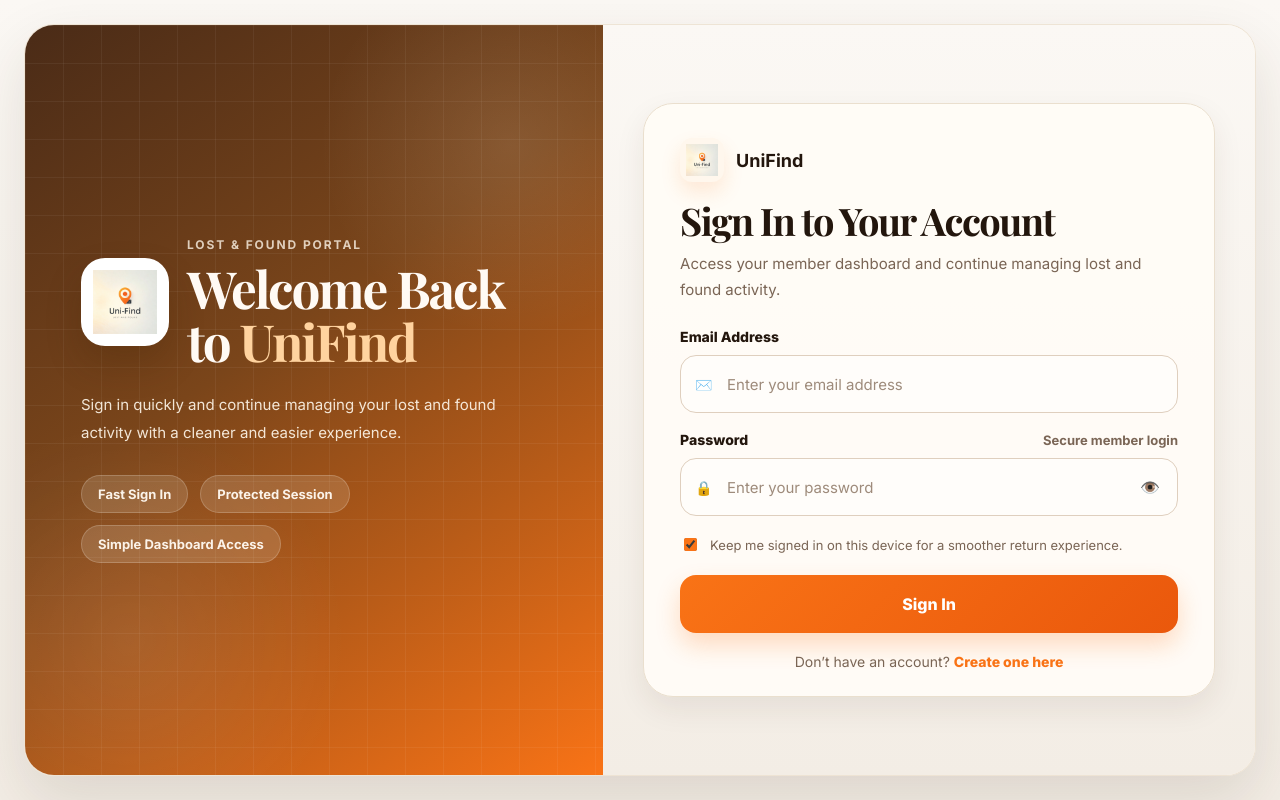
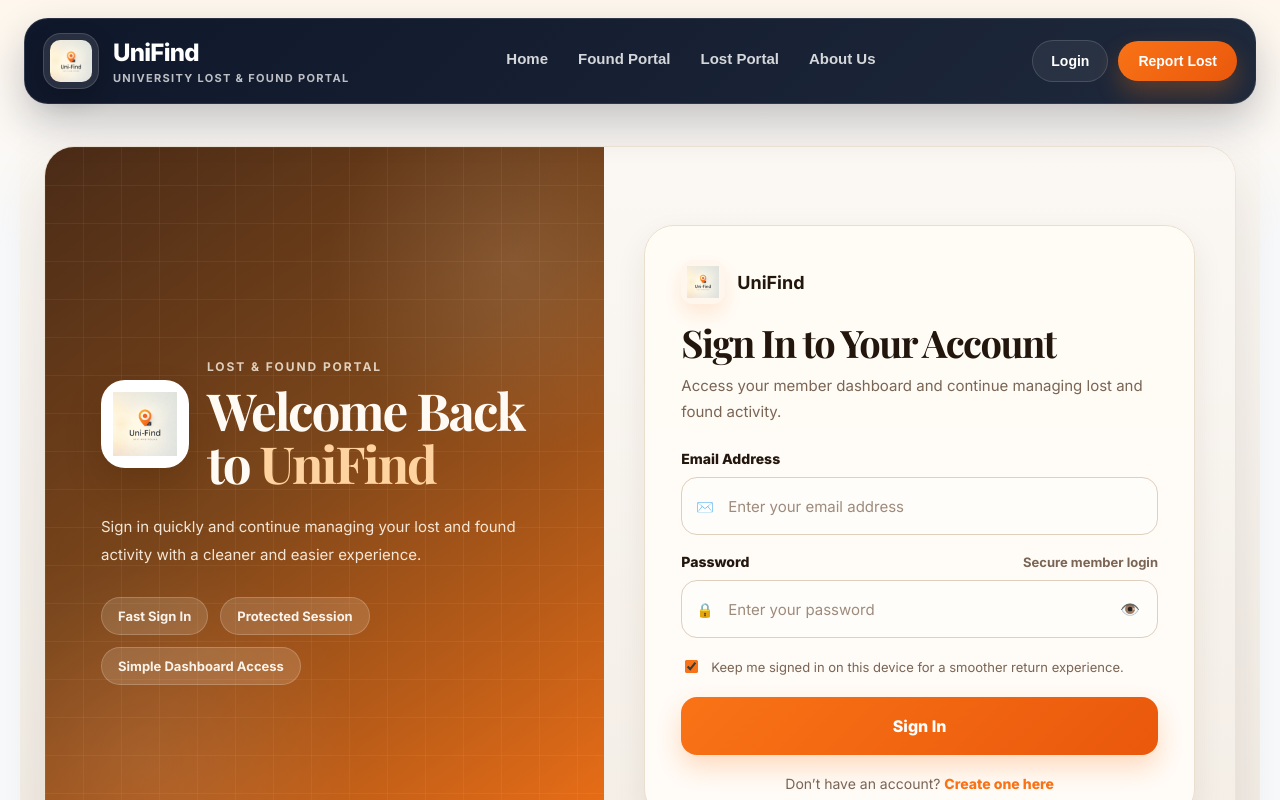
Before and after one commit to Rakimnr/Uni-Find, a React (Vite) app in the folder Frontend/: page /login in a window 1280 px wide. Shown: the top 800 px of the page. Built offline with nearby package versions, Linux system fonts and the light colour scheme; no server answers.

Commit message:
improve UI and fix layout issues across homepage and auth pages

```diff
--- a/Frontend/src/components/common/Navbar.jsx
+++ b/Frontend/src/components/common/Navbar.jsx
@@ -1,7 +1,7 @@
 import { useNavigate } from "react-router-dom";
 import logo from "../../assets/logo.jpeg";
 
-function Navbar({ active = "home" }) {
+function Navbar({ active = "home", isOverlay = false }) {
   const navigate = useNavigate();
 
   const navItems = [
@@ -12,7 +12,12 @@
   ];
 
   return (
-    <header style={styles.header}>
+    <header
+      style={{
+        ...styles.header,
+        ...(isOverlay ? styles.headerOverlay : styles.headerDefault),
+      }}
+    >
       <div style={styles.headerInner}>
         <div style={styles.logoBox} onClick={() => navigate("/")}>
           <div style={styles.logoWrap}>
@@ -66,33 +71,40 @@
 
 const ORANGE = "#f97316";
 const ORANGE_DARK = "#ea580c";
-const TEXT = "#111827";
-const MUTED = "#6b7280";
+const NAVY_START = "#0f172a";
+const NAVY_END = "#1e293b";
 
 const styles = {
   header: {
-    position: "sticky",
     top: 0,
+    left: 0,
+    width: "100%",
     zIndex: 1000,
     padding: "18px 24px 0",
-    background:
-      "linear-gradient(180deg, rgba(248,243,236,0.95) 0%, rgba(248,243,236,0.82) 60%, rgba(248,243,236,0) 100%)",
-    backdropFilter: "blur(12px)",
+    boxSizing: "border-box",
+  },
+
+  headerOverlay: {
+    position: "absolute",
+  },
+
+  headerDefault: {
+    position: "relative",
   },
 
   headerInner: {
     maxWidth: "1380px",
     margin: "0 auto",
-    minHeight: "84px",
+    minHeight: "82px",
     display: "flex",
     alignItems: "center",
     justifyContent: "space-between",
     gap: "18px",
     padding: "14px 18px",
-    borderRadius: "28px",
-    background: "rgba(255, 252, 247, 0.88)",
-    border: "1px solid rgba(234, 88, 12, 0.10)",
-    boxShadow: "0 18px 40px rgba(17, 24, 39, 0.08)",
+    borderRadius: "24px",
+    background: `linear-gradient(135deg, ${NAVY_START} 0%, ${NAVY_END} 100%)`,
+    border: "1px solid rgba(255,255,255,0.10)",
+    boxShadow: "0 18px 40px rgba(15, 23, 42, 0.24)",
     flexWrap: "wrap",
   },
 
@@ -105,16 +117,16 @@
   },
 
   logoWrap: {
-    width: "58px",
-    height: "58px",
+    width: "56px",
+    height: "56px",
     borderRadius: "18px",
-    background: "linear-gradient(135deg, #fffaf5 0%, #ffffff 100%)",
+    background: "rgba(255,255,255,0.10)",
     display: "flex",
     alignItems: "center",
     justifyContent: "center",
-    border: "1px solid rgba(234, 88, 12, 0.10)",
-    boxShadow: "0 12px 24px rgba(249, 115, 22, 0.12)",
+    border: "1px solid rgba(255,255,255,0.14)",
     overflow: "hidden",
+    boxShadow: "0 10px 24px rgba(0, 0, 0, 0.18)",
   },
 
   logoImage: {
@@ -126,7 +138,7 @@
 
   logoText: {
     margin: 0,
-    color: TEXT,
+    color: "#ffffff",
     fontSize: "24px",
     fontWeight: "800",
     letterSpacing: "-0.03em",
@@ -134,7 +146,7 @@
 
   logoSub: {
     margin: "4px 0 0 0",
-    color: MUTED,
+    color: "rgba(255,255,255,0.72)",
     fontSize: "11px",
     fontWeight: "700",
     letterSpacing: "0.12em",
@@ -145,37 +157,32 @@
     display: "flex",
     alignItems: "center",
     justifyContent: "center",
-    gap: "8px",
-    padding: "6px",
-    borderRadius: "999px",
-    background: "#fffdf9",
-    border: "1px solid #eee5db",
-    boxShadow: "inset 0 1px 0 rgba(255,255,255,0.9)",
+    gap: "26px",
+    padding: "6px 10px",
     flexWrap: "wrap",
   },
 
   navButton: {
     border: "none",
     background: "transparent",
-    color: "#4b5563",
-    padding: "12px 18px",
-    borderRadius: "999px",
+    color: "rgba(255,255,255,0.82)",
+    padding: "10px 2px 12px",
     cursor: "pointer",
-    fontSize: "14px",
+    fontSize: "15px",
     fontWeight: "700",
+    borderBottom: "3px solid transparent",
     transition: "0.2s ease",
   },
 
   activeNavButton: {
     border: "none",
-    background: `linear-gradient(135deg, ${ORANGE} 0%, ${ORANGE_DARK} 100%)`,
+    background: "transparent",
     color: "#ffffff",
-    padding: "12px 18px",
-    borderRadius: "999px",
+    padding: "10px 2px 12px",
     cursor: "pointer",
-    fontSize: "14px",
+    fontSize: "15px",
     fontWeight: "800",
-    boxShadow: "0 10px 24px rgba(249, 115, 22, 0.28)",
+    borderBottom: `3px solid ${ORANGE}`,
   },
 
   actions: {
@@ -186,15 +193,14 @@
   },
 
   loginButton: {
-    border: "1px solid #eadfd4",
-    background: "#fffdfa",
-    color: "#374151",
+    border: "1px solid rgba(255,255,255,0.14)",
+    background: "rgba(255,255,255,0.06)",
+    color: "#ffffff",
     padding: "12px 18px",
     borderRadius: "999px",
     cursor: "pointer",
     fontSize: "14px",
     fontWeight: "700",
-    boxShadow: "0 8px 18px rgba(17, 24, 39, 0.04)",
   },
 
   reportButton: {
--- a/Frontend/src/pages/LoginPage.jsx
+++ b/Frontend/src/pages/LoginPage.jsx
@@ -2,6 +2,8 @@
 import { useNavigate } from "react-router-dom";
 import { useAuth } from "../context/AuthContext";
 import AuthShell from "../components/AuthShell";
+import Navbar from "../components/common/Navbar";
+import Footer from "../components/common/Footer";
 import "../styles/auth.css";
 
 function LoginPage() {
@@ -47,6 +49,11 @@
   };
 
   return (
+    <div style={styles.page}>
+      <Navbar active="" isOverlay={false} />
+
+      <main style={styles.main}>
+        <div style={styles.authWrap}>
           <AuthShell
             mode="login"
             title="Sign In to Your Account"
@@ -138,7 +145,39 @@
               </button>
             </form>
           </AuthShell>
+        </div>
+      </main>
+
+      <div style={styles.footerWrap}>
+        <Footer />
+      </div>
+    </div>
   );
 }
 
+const styles = {
+  page: {
+    minHeight: "100vh",
+    background:
+      "linear-gradient(180deg, #fff7ed 0%, #f8fafc 260px, #f8fafc 100%)",
+  },
+
+  main: {
+    paddingTop: "18px",
+    paddingLeft: "20px",
+    paddingRight: "20px",
+  },
+
+  authWrap: {
+    maxWidth: "1280px",
+    margin: "0 auto",
+  },
+
+  footerWrap: {
+    maxWidth: "1280px",
+    margin: "0 auto",
+    padding: "0 20px 30px",
+  },
+};
+
 export default LoginPage;
--- a/Frontend/src/pages/RegisterPage.jsx
+++ b/Frontend/src/pages/RegisterPage.jsx
@@ -2,6 +2,8 @@
 import { useNavigate } from "react-router-dom";
 import { useAuth } from "../context/AuthContext";
 import AuthShell from "../components/AuthShell";
+import Navbar from "../components/common/Navbar";
+import Footer from "../components/common/Footer";
 import "../styles/auth.css";
 
 const emailRegex = /^[^\s@]+@[^\s@]+\.[^\s@]+$/;
@@ -121,6 +123,11 @@
   };
 
   return (
+    <div style={styles.page}>
+      <Navbar active="" isOverlay={false} />
+
+      <main style={styles.main}>
+        <div style={styles.contentWrap}>
           <AuthShell
             mode="register"
             title="Create your account"
@@ -386,7 +393,9 @@
                     <button
                       type="button"
                       className="uf-toggle"
-                aria-label={showConfirmPassword ? "Hide confirm password" : "Show confirm password"}
+                      aria-label={
+                        showConfirmPassword ? "Hide confirm password" : "Show confirm password"
+                      }
                       onClick={() => setShowConfirmPassword((prev) => !prev)}
                     >
                       {showConfirmPassword ? "🙈" : "👁️"}
@@ -394,9 +403,7 @@
                   </div>
 
                   {formData.confirmPassword && (
-              <span
-                className={`uf-match ${passwordsMatch ? "success" : "error"}`}
-              >
+                    <span className={`uf-match ${passwordsMatch ? "success" : "error"}`}>
                       {passwordsMatch ? "✓ Passwords match" : "✗ Passwords do not match"}
                     </span>
                   )}
@@ -438,7 +445,39 @@
               </button>
             </form>
           </AuthShell>
+        </div>
+      </main>
+
+      <div style={styles.footerWrap}>
+        <Footer />
+      </div>
+    </div>
   );
 }
 
+const styles = {
+  page: {
+    minHeight: "100vh",
+    background:
+      "linear-gradient(180deg, #fff7ed 0%, #f8fafc 260px, #f8fafc 100%)",
+  },
+
+  main: {
+    paddingTop: "18px",
+    paddingLeft: "20px",
+    paddingRight: "20px",
+  },
+
+  contentWrap: {
+    maxWidth: "1280px",
+    margin: "0 auto",
+  },
+
+  footerWrap: {
+    maxWidth: "1280px",
+    margin: "0 auto",
+    padding: "0 20px 30px",
+  },
+};
+
 export default RegisterPage;
--- a/Frontend/src/pages/common/AboutUsPage.jsx
+++ b/Frontend/src/pages/common/AboutUsPage.jsx
@@ -14,7 +14,7 @@
 } from "react-icons/fa";
 import Navbar from "../../components/common/Navbar";
 import Footer from "../../components/common/Footer";
-import campusBuilding from "../../assets/campus-building.jpg";
+import campusBuilding from "../../assets/campus-hero.jpg";
 import campusLibrary from "../../assets/campus-library.jpg";
 import campusStudents from "../../assets/campus-students.jpg";
 
```
Also changed, not shown: Frontend/src/assets/campus-hero.jpg, 2 other files (tests, documents, lock files or other folders). Lines whose indentation alone changed are shown as unchanged.
